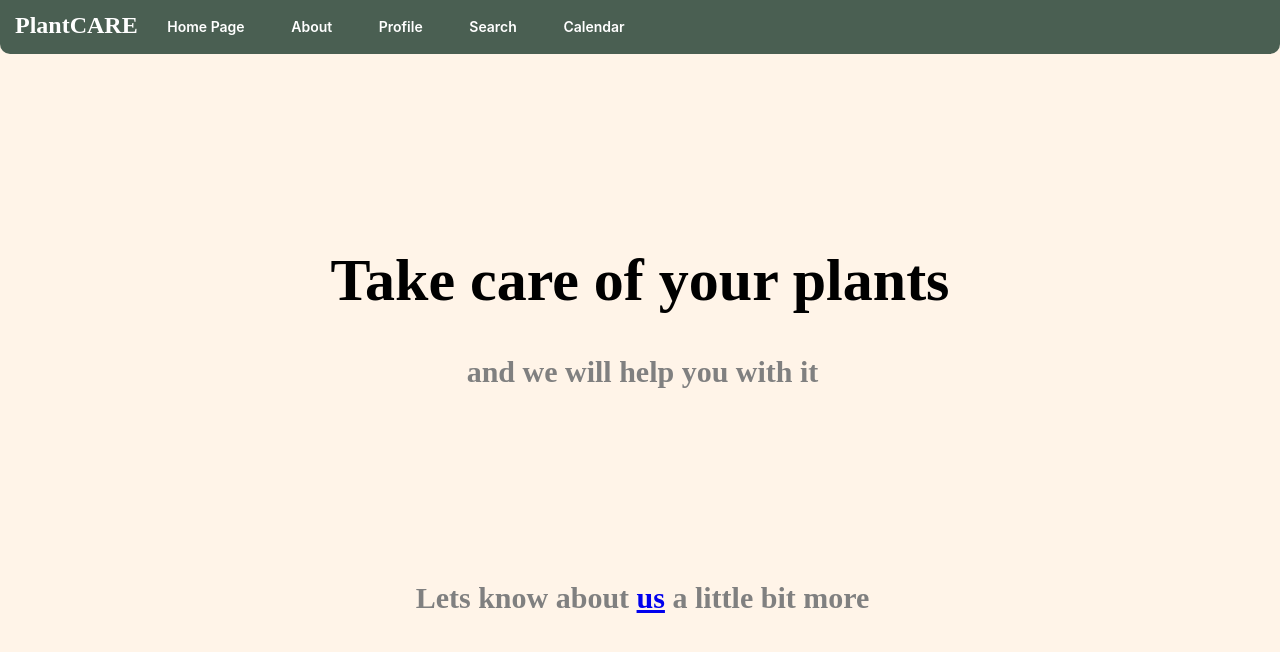
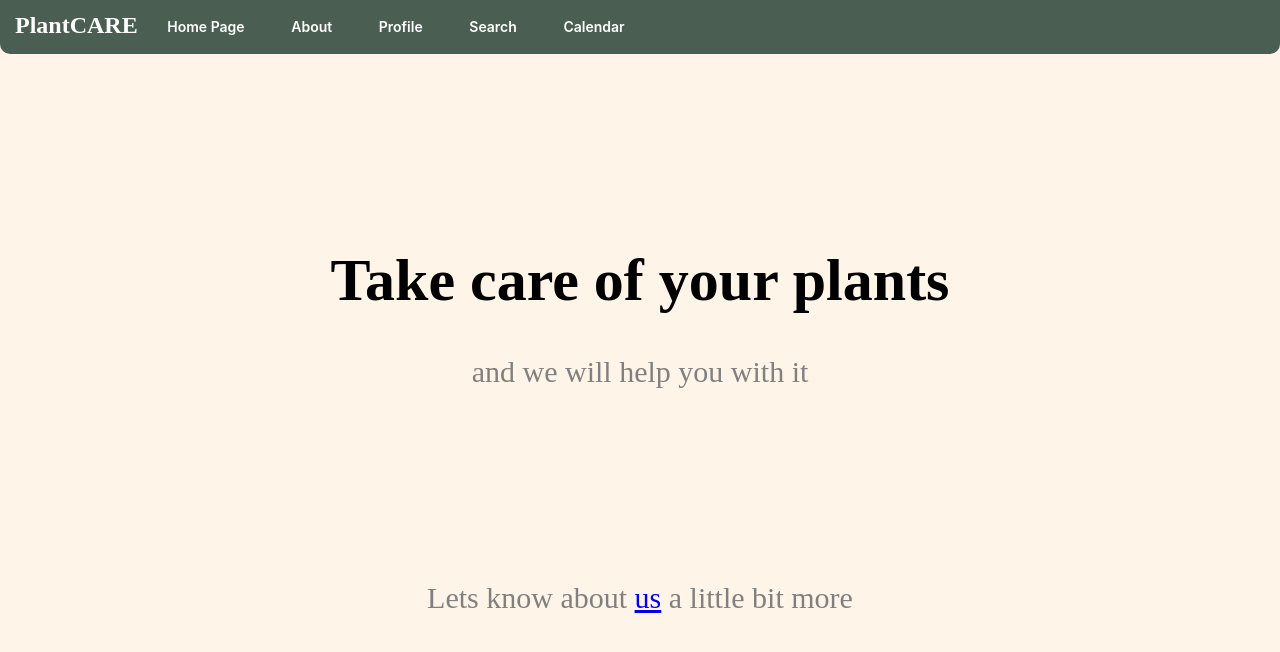
Before and after one commit to essence-666/fontend-project, a Next.js app: page / in a window 1280 px wide. Shown: the top 652 px of the page. Built offline with nearby package versions, Linux system fonts and the light colour scheme.

Commit message:
fix global.css

```diff
--- a/src/app/globals.css
+++ b/src/app/globals.css
@@ -11,7 +11,7 @@ header {
   border-radius: 0 0 10px 10px;
 }
 
-p {
+#title {
   margin: 0;
   display: inline-block;
   margin-left: 5px;
--- a/src/app/layout.tsx
+++ b/src/app/layout.tsx
@@ -16,7 +16,7 @@ const Layout = ({ children }: LayoutProps) => {
       <body>
         <header>
           <nav>
-            <p>PlantCARE</p>
+            <p id="title">PlantCARE</p>
             <Link href="/" passHref>
               <button className={styles.button3}>Home Page</button>
             </Link>
```
